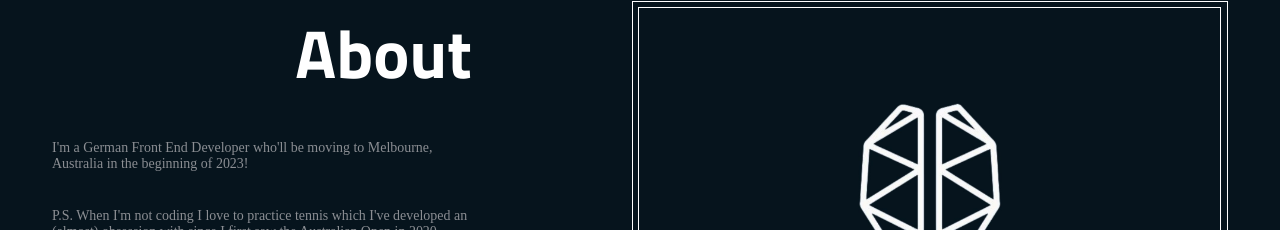
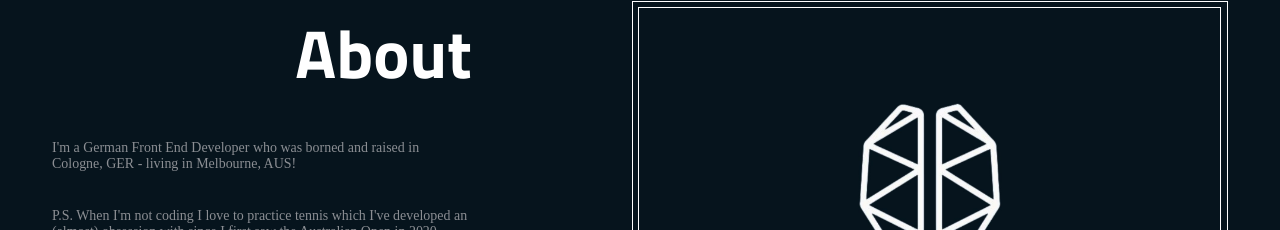
Before and after one commit to timohuennebeck/portfolio-website, a React (Create React App) app: page / in a window 1280 px wide. Shown: the part 4220-4450 px from the top of the page. Built offline with nearby package versions, Linux system fonts and the light colour scheme.

Commit message:
rephrase text

```diff
--- a/src/pages/AboutPage/AboutPage.jsx
+++ b/src/pages/AboutPage/AboutPage.jsx
@@ -17,8 +17,8 @@ export default function AboutPage() {
                         <div className="about__ctn-left-content">
                             <h1 className="about__ctn-left-content-header">About</h1>
                             <p>
-                                I'm a German Front End Developer who'll be moving to Melbourne,
-                                Australia in the beginning of 2023!
+                                I'm a German Front End Developer who was borned and raised in
+                                Cologne, GER - living in Melbourne, AUS!
                             </p>
                             <p>
                                 P.S. When I'm not coding I love to practice tennis which I've
```
